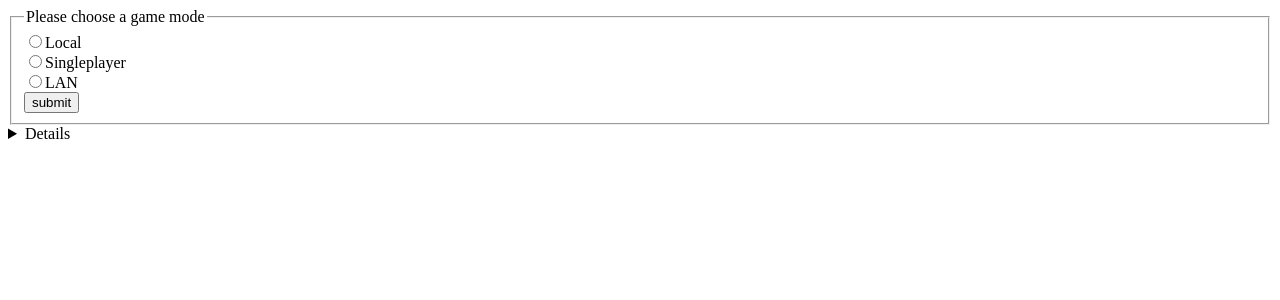
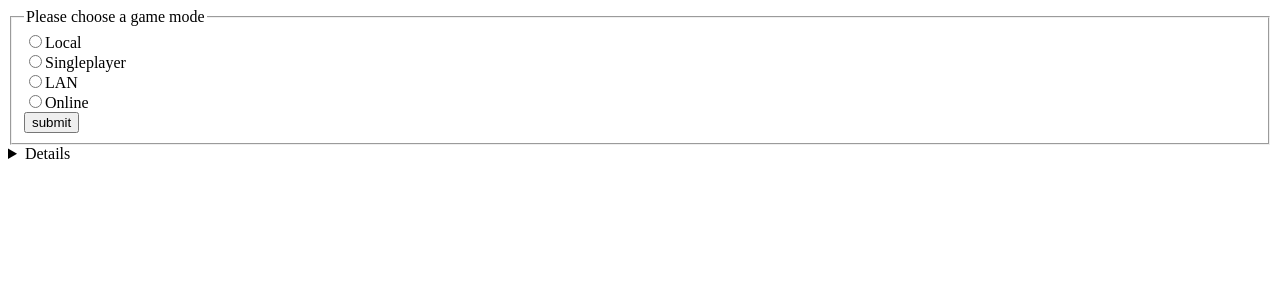
Before and after one commit to Turing1887/ProjektA, a PHP site: page /Views/view_spielmodi.php in a window 1280 px wide. Shown: the top 300 px of the page. Run offline with PHP 8.4, Linux system fonts and the light colour scheme.

Commit message:
added game mode
* added game mode "online" to options

```diff
--- a/Views/view_spielmodi.php
+++ b/Views/view_spielmodi.php
@@ -18,6 +18,7 @@
               <input type="radio" name="gamemode" value="local">Local<br>
               <input type="radio" name="gamemode" value="singleplayer">Singleplayer<br>
               <input type="radio" name="gamemode" value="lan">LAN<br>
+              <input type="radio" name="gamemode" value="online">Online<br>
               <input type="submit" value="submit"><br>
             </fieldset>
           <details>
@@ -25,6 +26,7 @@
                   <li>Local: Play on one PC</li>
                   <li>Singleplayer: Play an Arcade game alone</li>
                   <li>LAN: Play on several PCs in your network</li>
+                  <li>Online: Search for games to join or host your own</li>
               </ul>
           </details>
         </form>
```
